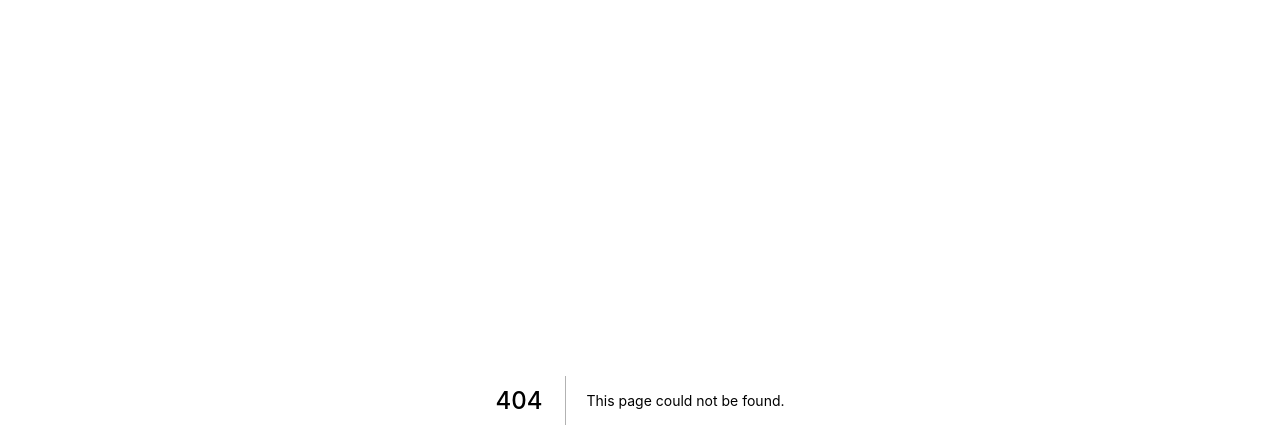
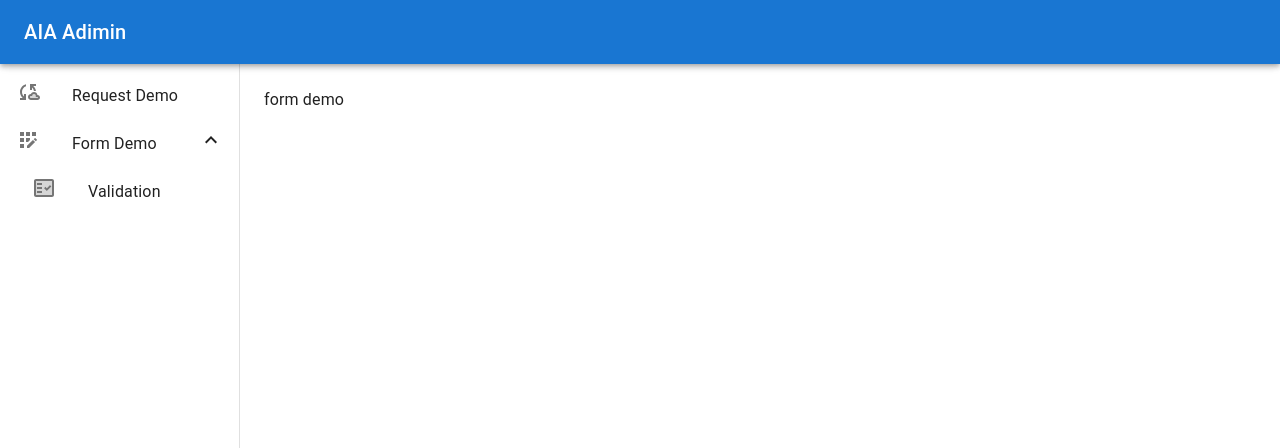
Before and after one commit to Archer03/next-mui-admin, a Next.js app: page /formDemo in a window 1280 px wide. Before the commit this address had no page. Shown: the top 448 px of the page. Built offline with nearby package versions, Linux system fonts and the light colour scheme.

Commit message:
feature: nested menu support

```diff
--- /dev/null
+++ b/src/pages/MENU_OPTIONS.ts
@@ -0,0 +1,23 @@
+import CloudSyncTwoToneIcon from '@mui/icons-material/CloudSyncTwoTone';
+import AppRegistrationTwoToneIcon from '@mui/icons-material/AppRegistrationTwoTone';
+import FactCheckTwoToneIcon from '@mui/icons-material/FactCheckTwoTone';
+
+export default [
+  {
+    url: "/requestDemo",
+    icon: CloudSyncTwoToneIcon,
+    text: "Request Demo",
+  },
+  {
+    url: "/formDemo",
+    icon: AppRegistrationTwoToneIcon,
+    text: "Form Demo",
+    childRoutes: [
+      {
+        url: "validation",
+        icon: FactCheckTwoToneIcon,
+        text: "Validation",
+      }
+    ]
+  }
+]
--- a/src/pages/_app.tsx
+++ b/src/pages/_app.tsx
@@ -1,8 +1,12 @@
 import '../styles/globals.css'
 import type { AppProps } from 'next/app'
+import Layout from '../web-core/layout'
+import MENU_OPTIONS from './MENU_OPTIONS'
 
 function MyApp({ Component, pageProps }: AppProps) {
-  return <Component {...pageProps} />
+  return <Layout menus={MENU_OPTIONS}>
+    <Component {...pageProps} />
+  </Layout>
 }
 
 export default MyApp
--- /dev/null
+++ b/src/pages/formDemo/index.tsx
@@ -0,0 +1,3 @@
+export default function () {
+  return <>form demo</>
+}
--- /dev/null
+++ b/src/pages/formDemo/validation/index.tsx
@@ -0,0 +1,3 @@
+export default function () {
+  return <>validation demo</>
+}
--- /dev/null
+++ b/src/pages/requestDemo/index.tsx
@@ -0,0 +1,3 @@
+export default function () {
+  return <>request demo</>
+}
--- /dev/null
+++ b/src/web-core/layout/Header.tsx
@@ -0,0 +1,13 @@
+import AppBar from '@mui/material/AppBar';
+import Toolbar from '@mui/material/Toolbar';
+import Typography from '@mui/material/Typography';
+
+export default function () {
+  return (<AppBar position="fixed" sx={{ zIndex: (theme) => theme.zIndex.drawer + 1 }}>
+    <Toolbar>
+      <Typography variant="h6" noWrap component="div">
+        AIA Adimin
+      </Typography>
+    </Toolbar>
+  </AppBar>)
+}
--- /dev/null
+++ b/src/web-core/layout/SideBar.tsx
@@ -0,0 +1,68 @@
+import Box from '@mui/material/Box';
+import List from '@mui/material/List';
+import ListItemButton, { ListItemButtonProps } from '@mui/material/ListItemButton';
+import ListItemIcon from '@mui/material/ListItemIcon';
+import ListItemText from '@mui/material/ListItemText';
+import Collapse from '@mui/material/Collapse';
+import ExpandLess from '@mui/icons-material/ExpandLess';
+import { useRouter } from 'next/router';
+import React, { useEffect, useState } from 'react';
+import { ExpandMore, StarBorder } from '@mui/icons-material';
+import Link from 'next/link';
+
+export type MenuOptions = {
+  url: string,
+  icon: any,
+  text: React.ReactNode,
+  childRoutes?: MenuOptions[]
+}
+
+type SideBarProps = {
+  menus: MenuOptions[]
+}
+
+export default function (props: SideBarProps) {
+  const { menus } = props;
+  return (
+    <Box sx={{ overflow: 'auto' }}>
+      <List>
+        {menus.map(menu => <MenuItem key={menu.url} {...menu} />)}
+      </List>
+    </Box>
+  )
+}
+
+type MenuItemProps = {
+  parentUrl?: string
+} & ListItemButtonProps & MenuOptions;
+
+function MenuItem(props: MenuItemProps) {
+  const { url, icon, text, childRoutes, parentUrl, ...buttonProps } = props;
+  const fullUrl = parentUrl ? `${parentUrl}/${url}` : url;
+  const router = useRouter();
+  const matched = router.asPath.startsWith(fullUrl);
+  const [open, setOpen] = useState(false);
+  useEffect(() => {
+    setOpen(matched);
+  }, [matched]);
+  return (<>
+    <ListItemButton {...buttonProps}>
+      <Link href={fullUrl}>
+        <a style={{ display: 'flex', flexGrow: 1 }} onClick={() => setOpen(!open)}>
+          <ListItemIcon>
+            {React.createElement(icon)}
+          </ListItemIcon>
+          <ListItemText primary={text} />
+          {childRoutes ? open ? <ExpandLess /> : <ExpandMore /> : null}
+        </a>
+      </Link>
+    </ListItemButton>
+    {childRoutes &&
+      <Collapse in={open} timeout="auto" unmountOnExit>
+        <List component="div" disablePadding>
+          {childRoutes.map(menu => <MenuItem key={menu.url} {...menu} parentUrl={fullUrl} sx={{ pl: 4 }} />)}
+        </List>
+      </Collapse>
+    }
+  </>)
+}
--- /dev/null
+++ b/src/web-core/layout/index.tsx
@@ -0,0 +1,35 @@
+import Box from '@mui/material/Box';
+import CssBaseline from '@mui/material/CssBaseline';
+import Toolbar from '@mui/material/Toolbar';
+import Drawer from '@mui/material/Drawer';
+import SideBar, { MenuOptions } from './SideBar';
+import Header from './Header';
+
+const drawerWidth = 240;
+
+type LayoutProps = React.PropsWithChildren<{
+  menus: MenuOptions[]
+}>
+export default function Layout(props: LayoutProps) {
+  return (
+    <Box sx={{ display: 'flex', flexWrap: 'wrap' }}>
+      <CssBaseline />
+      <Header />
+      <Toolbar sx={{ width: '100%' }} />
+      <Drawer
+        variant="permanent"
+        sx={{
+          width: drawerWidth,
+          flexShrink: 0,
+          [`& .MuiDrawer-paper`]: { width: drawerWidth, boxSizing: 'border-box' },
+        }}
+      >
+        <Toolbar />
+        <SideBar menus={props.menus} />
+      </Drawer>
+      <Box component="main" sx={{ flexGrow: 1, p: 3 }}>
+        {props.children}
+      </Box>
+    </Box>
+  );
+}
```
